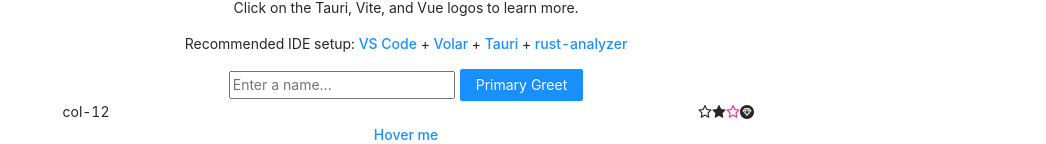
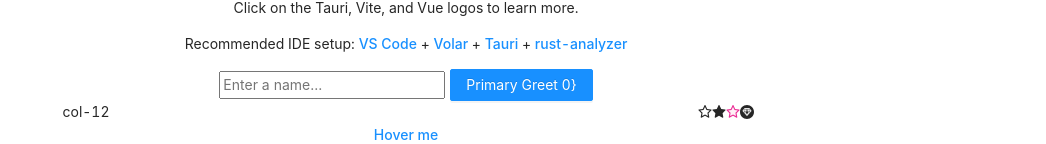
Before and after one commit to Sjj1024/TauriSome, a Vue app: page / in a window 1280 px wide. Shown: the part 225-369 px from the top of the page, without its empty margins (234-1280 px from the left). Built offline with nearby package versions, Linux system fonts and the light colour scheme.

Commit message:
add:some

```diff
--- a/src/components/Greet.vue
+++ b/src/components/Greet.vue
@@ -6,18 +6,22 @@ import {
     StarFilled,
     StarTwoTone,
     SketchCircleFilled,
+    UploadOutlined,
+    LeftCircleOutlined,
+    RightCircleOutlined,
 } from '@ant-design/icons-vue'
 import dayjs, { Dayjs } from 'dayjs'
 import type { UploadChangeParam } from 'ant-design-vue'
 import { message } from 'ant-design-vue'
-import { UploadOutlined } from '@ant-design/icons-vue'
-import { LeftCircleOutlined, RightCircleOutlined } from '@ant-design/icons-vue'
 import { http } from '@tauri-apps/api'
+import { useStore } from '../store/user'
 
 const greetMsg = ref('')
 const name = ref('')
 const current = ref(6)
 
+//
+const userInfo = useStore()
 // 定义一个数据类型或者接口Option的对象，包含value并且它的值是string类型
 interface Option {
     value: string
@@ -41,6 +45,7 @@ async function greet() {
     // Learn more about Tauri commands at https://tauri.app/v1/guides/features/command
     greetMsg.value = await invoke('greet', { name: name.value })
     console.log('按钮被点击了')
+    userInfo.counter += 1
     // 跨域数据
     http.fetch('https://juejin.cn/post/7096692845725581348', {
         method: 'POST',
@@ -123,7 +128,7 @@ const headers = {
     <div class="card">
         <input id="greet-input" v-model="name" placeholder="Enter a name..." />
         <!-- <button type="button" @click="greet()">Greet</button> -->
-        <a-button type="primary" @click="greet()">Primary Greet</a-button>
+        <a-button type="primary" @click="greet()">Primary Greet {{ userInfo.counter }}}</a-button>
         <a-row>
             <a-col :span="12">col-12</a-col>
             <a-col :span="12">
--- a/src/main.ts
+++ b/src/main.ts
@@ -3,5 +3,6 @@ import "./styles.css";
 import App from "./App.vue";
 import Antd from 'ant-design-vue';
 import 'ant-design-vue/dist/antd.css';
+import { createPinia } from 'pinia'
 
-createApp(App).use(Antd).mount("#app");
+createApp(App).use(Antd).use(createPinia()).mount("#app");
--- /dev/null
+++ b/src/store/user.ts
@@ -0,0 +1,25 @@
+import { defineStore } from 'pinia'
+
+// useStore 可以是 useUser、useCart 之类的任何东西
+// 第一个参数是应用程序中 store 的唯一 id
+export const useStore = defineStore('main', {
+    state: () => {
+        return {
+            // 所有这些属性都将自动推断其类型
+            counter: 0,
+            name: 'Eduardo',
+            isAdmin: true,
+        }
+    },
+    getters: {
+        doubleCount: (state) => state.counter * 2,
+    },
+    actions: {
+        increment() {
+            this.counter++
+        },
+        randomizeCounter() {
+            this.counter = Math.round(100 * Math.random())
+        },
+    },
+})
```
